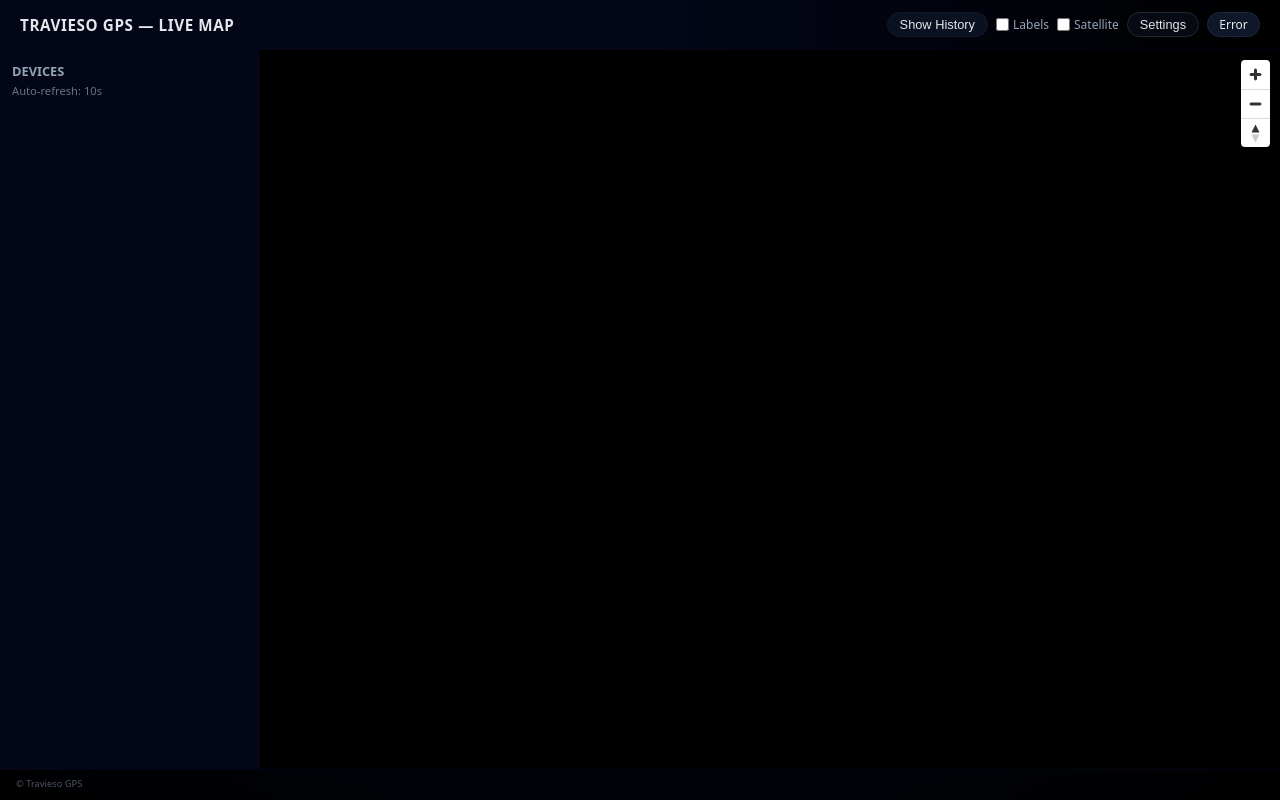
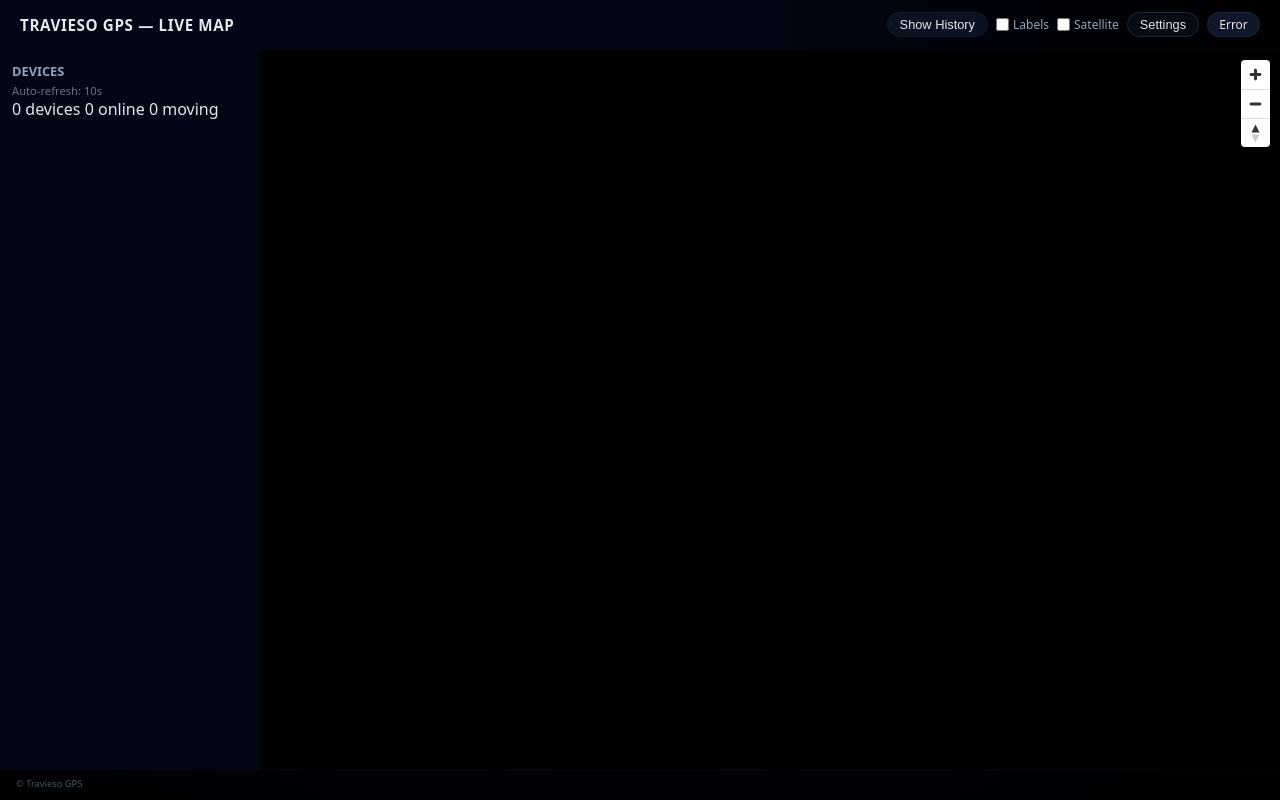
Before and after one commit to ltravieso0227-code/Travieso-GPS-Front-End, a plain HTML site: page index.html in a window 1280 px wide. Drawn offline with nearby package versions, Linux system fonts and the light colour scheme; no server answers.

Commit message:
Update index.html

```diff
--- a/index.html
+++ b/index.html
@@ -54,6 +54,14 @@
           <div class="sidebar-title">Devices</div>
           <div class="sidebar-subtitle">Auto-refresh: 10s</div>
         </div>
+
+        <!-- NEW: Sidebar metrics row -->
+        <div class="sidebar-metrics">
+          <span id="metricTotal" class="metric-pill">0 devices</span>
+          <span id="metricOnline" class="metric-pill metric-online">0 online</span>
+          <span id="metricMoving" class="metric-pill metric-moving">0 moving</span>
+        </div>
+
         <ul id="deviceList" class="device-list"></ul>
       </aside>
 
@@ -158,7 +166,7 @@
                 <span id="signalLabel" class="diag-value">–</span>
               </div>
 
-              <!-- Renamed from Wi-Fi to Location Source -->
+              <!-- Location source -->
               <div class="diag-row">
                 <div class="diag-label">Location Source</div>
                 <div class="diag-bar-wrap">
```
